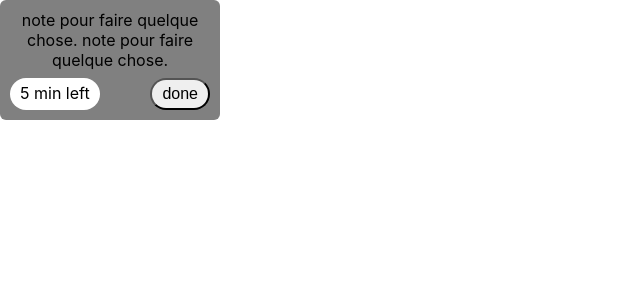
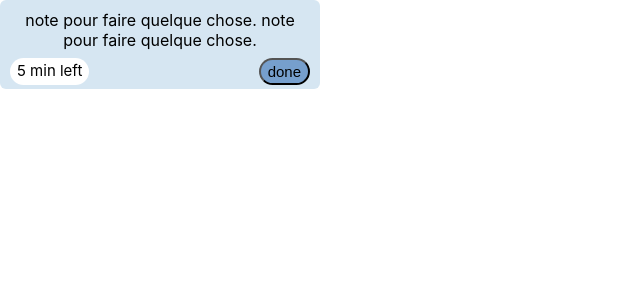
Before and after one commit to laktam/to-do-app, a React (Create React App) app: page / in a window 1280 px wide. Shown: the top 300 px of the page, without its empty margins (0-640 px from the left). Built offline with nearby package versions, Linux system fonts and the light colour scheme.

Commit message:
add New task component

```diff
--- a/src/components/Task.tsx
+++ b/src/components/Task.tsx
@@ -1,10 +1,10 @@
 import styled from "styled-components";
 
 const Container = styled.div`
-  width: 200px;
-  background-color: grey;
+  width: 300px;
+  background-color: #D6E6F2;
   border-radius: 6px;
-  padding: 10px;
+  padding: 10px 10px 4px 10px;
 `;
 const SubContainer = styled.div`
   margin-top: 8px;
@@ -15,12 +15,15 @@ const Content = styled.div``;
 const Time = styled.div`
   background-color: white;
   border-radius: 20px;
-  padding: 5px 10px;
+  padding: 3px 7px;
+  font-size: 15px;
 `;
 const Done = styled.button`
   border-radius: 20px;
-  padding: 5px 10px;
-  font-size: 16px;
+  padding: 3px 7px;
+  font-size: 15px;
+  background-color: #769FCD;
+
 `;
 
 type Props = {
```
Also changed, not shown: src/components/CreateTask.tsx (added, +18 -0 lines).
